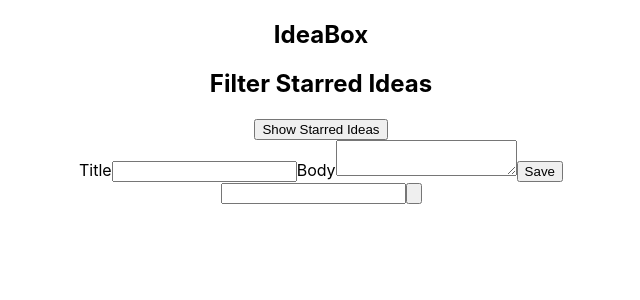
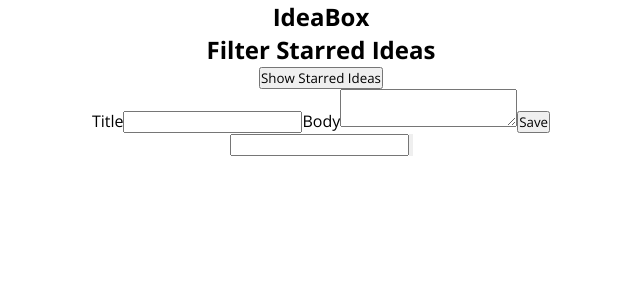
Before and after one commit to nathanielmillard/idea-box, a React (Create React App) app: page / in a window 1280 px wide. Shown: the top 300 px of the page, without its empty margins (319-959 px from the left). Built offline with nearby package versions, Linux system fonts and the light colour scheme.

Commit message:
Reset some basic formatting at the highest level.

```diff
--- a/src/index.css
+++ b/src/index.css
@@ -1,13 +1,6 @@
-body {
+* {
   margin: 0;
-  font-family: -apple-system, BlinkMacSystemFont, 'Segoe UI', 'Roboto', 'Oxygen',
-    'Ubuntu', 'Cantarell', 'Fira Sans', 'Droid Sans', 'Helvetica Neue',
-    sans-serif;
-  -webkit-font-smoothing: antialiased;
-  -moz-osx-font-smoothing: grayscale;
+  padding: 0;
+  font-family: open-sans;
+  font-family: 'Open Sans', sans-serif;
 }
-
-code {
-  font-family: source-code-pro, Menlo, Monaco, Consolas, 'Courier New',
-    monospace;
-}
```
